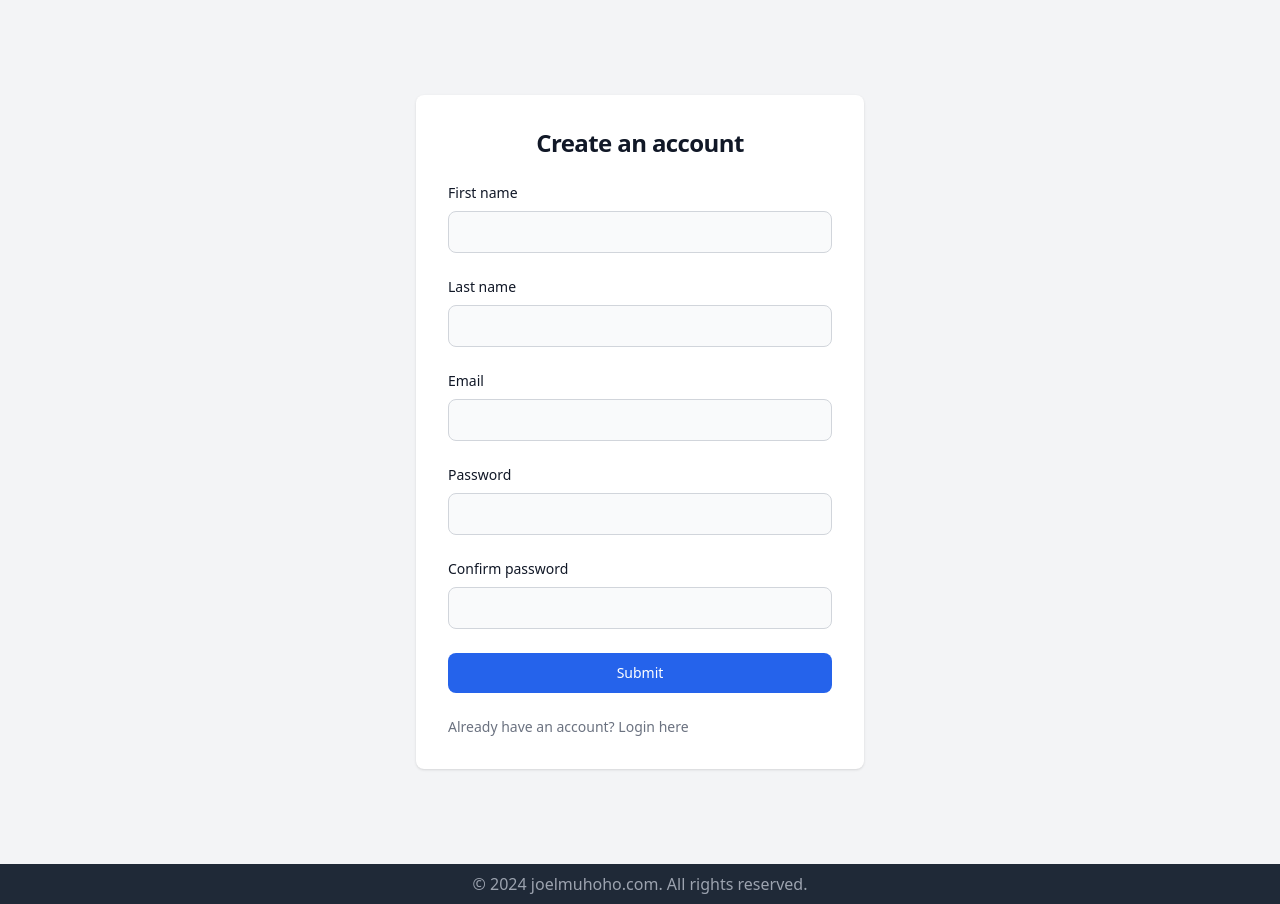
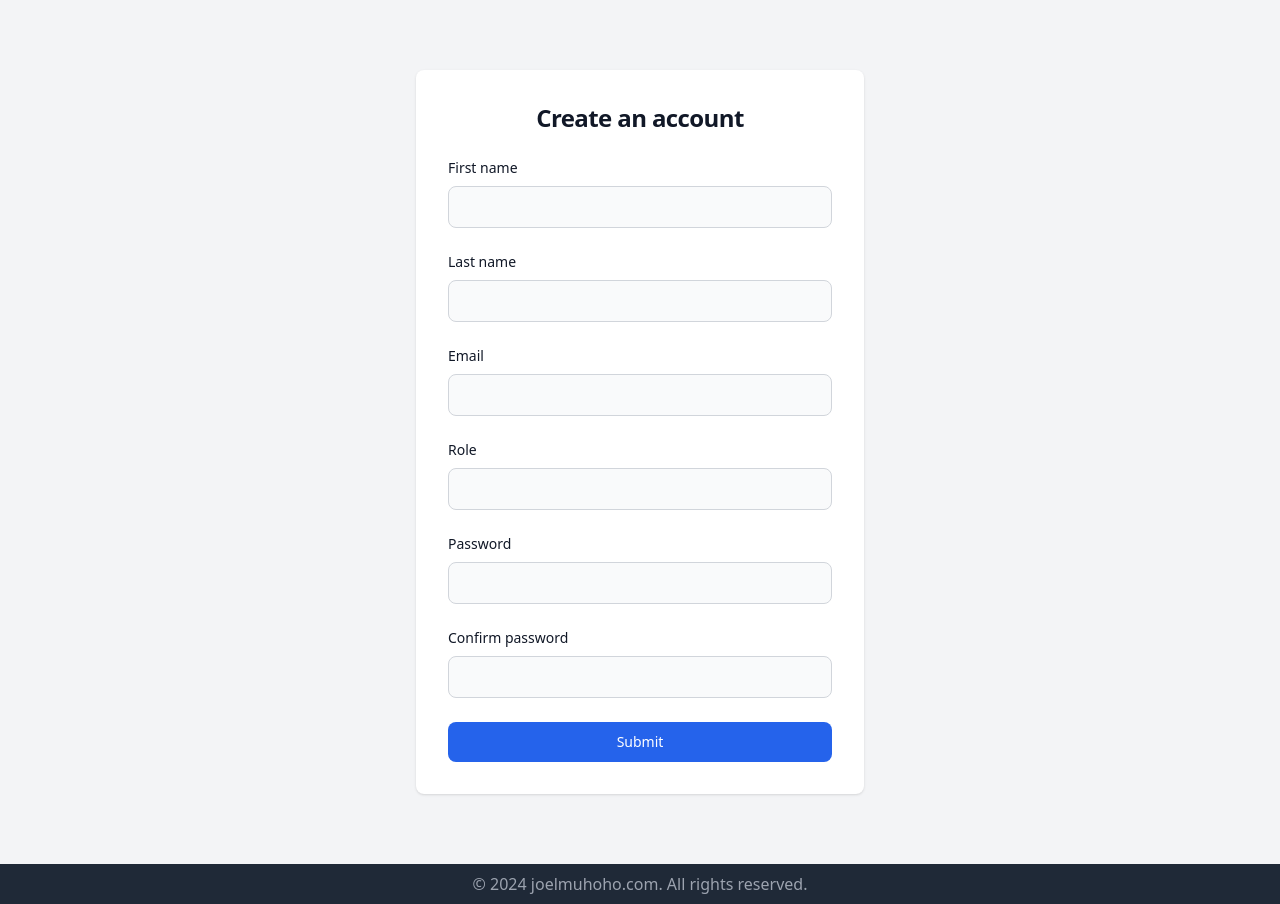
Before and after one commit to joekariuki3/joelmuhoho.com, a Python web app: template v2/app/templates/auth/register.html in a window 1280 px wide. Shown: the part 64-968 px from the top of the page. Run offline with Jinja, Linux system fonts and the light colour scheme; the template is opened without the code that fills it, so the values that code supplies are empty, except form fields; tables that the repository leaves empty hold one stand-in row (values such as "Sample post"); form fields are guessed from the names that the template uses; some libraries are stand-ins or nearby versions.

Commit message:
added role select input for to choose role of a user

```diff
--- a/v2/app/templates/auth/register.html
+++ b/v2/app/templates/auth/register.html
@@ -47,6 +47,18 @@
                         {% endif %}
                     </div>
                     <div>
+                        {{ form.role_id.label(class="block mb-2 text-sm font-medium text-gray-900") }}
+                        {{ form.role_id(class="bg-gray-50 border border-gray-300 text-gray-900 text-sm rounded-lg
+                        focus:ring-primary-600 focus:border-primary-600 block w-full p-2.5") }}
+                        {% if form.role_id.errors %}
+                        <ul class="text-red-500">
+                            {% for error in form.role_id.errors %}
+                            <li>{{ error }}</li>
+                            {% endfor %}
+                        </ul>
+                        {% endif %}
+                    </div>
+                    <div>
                         {{ form.password.label(class="block mb-2 text-sm font-medium text-gray-900") }}
                         {{ form.password(class="bg-gray-50 border border-gray-300 text-gray-900 text-sm rounded-lg
                         focus:ring-primary-600 focus:border-primary-600 block w-full p-2.5") }}
@@ -73,11 +85,6 @@
                     </div>
                     {{form.submit(class="w-full text-white bg-blue-600 hover:bg-blue-700 focus:ring-4 focus:outline-none
                     focus:ring-blue-300 font-medium rounded-lg text-sm px-5 py-2.5 text-center")}}
-                    <p class="text-sm font-light text-gray-500">
-                        Already have an account? <a href="{{ url_for('auth.login') }}"
-                            class="font-medium text-primary-600 hover:underline ">Login
-                            here</a>
-                    </p>
                 </form>
             </div>
         </div>
```
